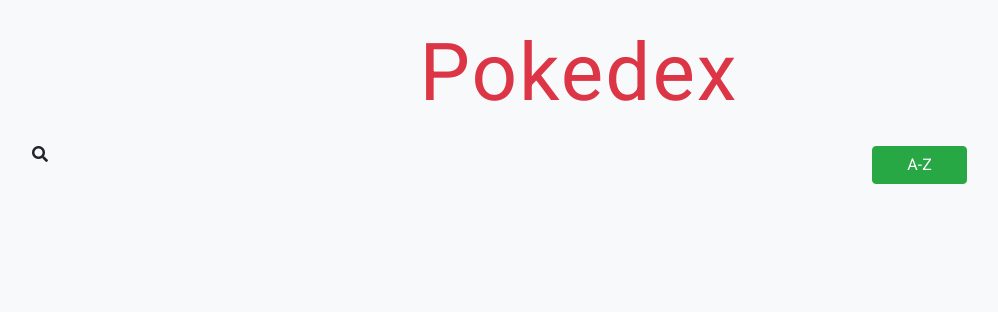
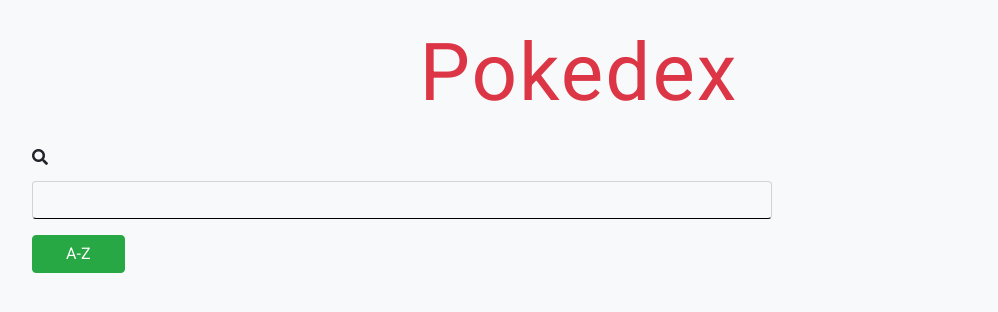
Before and after one commit to Orkhydea/pokedex, a plain HTML site: page index.html in a window 1280 px wide. Shown: the whole page, without its empty margins (53-1051 px from the left). Drawn offline with nearby package versions, Linux system fonts and the light colour scheme.

Commit message:
probando modificaciones

```diff
--- a/css/main.css
+++ b/css/main.css
@@ -12,12 +12,16 @@
     font-size: 10vh;
 }
 #poke-text{
-    border: transparent;
+    border-bottom-color: black;
     background-color: #f8f9fa;
 }
-#buscar-pokemon{
-    border: 0;
+
+/*#buscar-pokemon{
+    border:  #f8f9fa;
     background-color: #f8f9fa;
+}
+input{
+    border: transparent;
 }
 
 /* *{
--- a/index.html
+++ b/index.html
@@ -21,13 +21,11 @@
         </nav>
     </header>
     <main class="container">
-        <div class="row">
-            <i class="col-1 fas fa-search" type="submit" id="buscar-pokemon"></i>
+        <div class="form-group has-feedback">
+            <i class="fas fa-search form-group has-feedback" id="buscar-pokemon"></i>
             <input type="text" class="col-8 form-control" id="poke-text">
+        </div>
         <button type="button" class="col-1 btn btn-success">A-Z</button>
-
-        </div>
-
         <section class="container">
 
             <div class="row">
```
Lines whose indentation alone changed are shown as unchanged.
